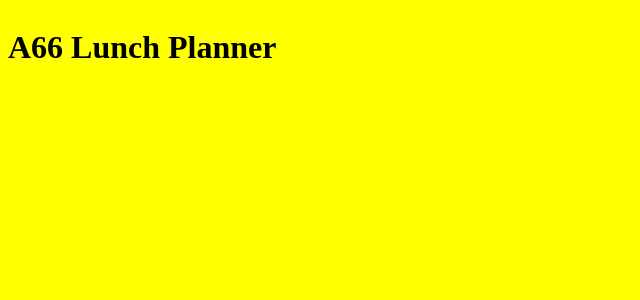
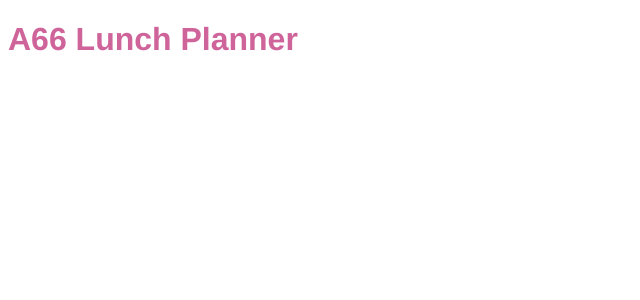
Before and after one commit to greenfox-zerda-lasers/jade-lunch-planner, a React app: page / in a window 1280 px wide. Shown: the top 300 px of the page, without its empty margins (0-640 px from the left). Built offline with nearby package versions, Linux system fonts and the light colour scheme.

Commit message:
first sass test added

```diff
--- a/package.json
+++ b/package.json
@@ -36,6 +36,8 @@
     "eslint-plugin-import": "^2.2.0",
     "eslint-plugin-jsx-a11y": "^3.0.2",
     "eslint-plugin-react": "^6.9.0",
+    "node-sass": "^4.3.0",
+    "sass-loader": "^4.1.1",
     "style-loader": "^0.13.1",
     "webpack": "^1.14.0",
     "webpack-dev-server": "^1.16.2"
--- a/src/app/App.js
+++ b/src/app/App.js
@@ -1,5 +1,6 @@
 import React, { Component } from 'react';
-import './AppTest.css';
+// import './AppTest.css';
+import './test.scss'
 
 class App extends Component {
   render() {
--- /dev/null
+++ b/src/app/test.scss
@@ -0,0 +1,7 @@
+$font-stack:    Helvetica, sans-serif;
+$primary-color: #CF649A;
+
+body {
+  font: 100% $font-stack;
+  color: $primary-color;
+}
--- a/webpack.config.js
+++ b/webpack.config.js
@@ -20,6 +20,10 @@ module.exports = {
       {
         test: /\.css$/,
         loader:'style-loader!css-loader'
+      },
+      {
+        test: /\.scss$/,
+        loaders: ["style-loader", "css-loader", "sass-loader"]
       }
     ]
   }
```
Also changed, not shown: 4 other files (tests, documents, lock files or other folders).
